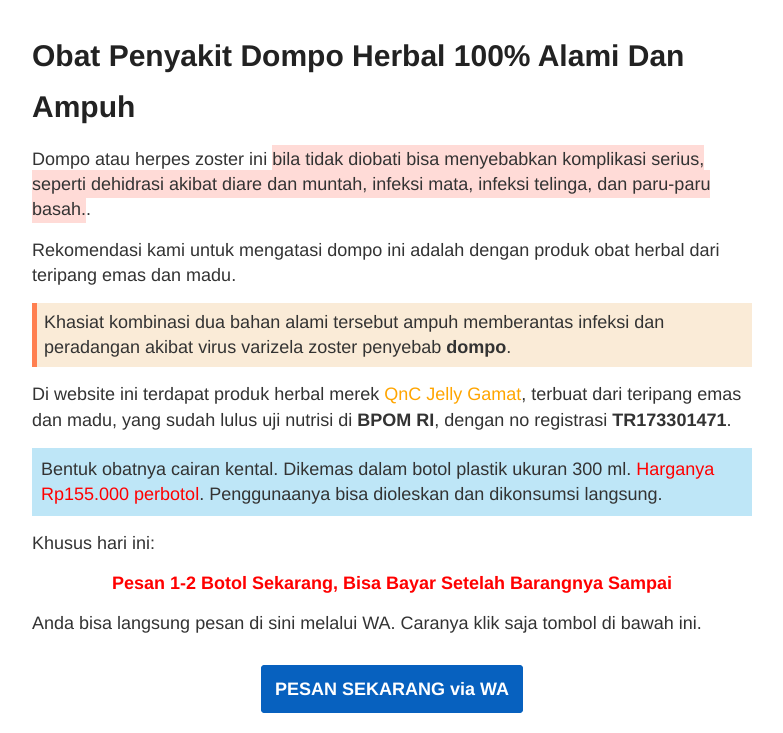
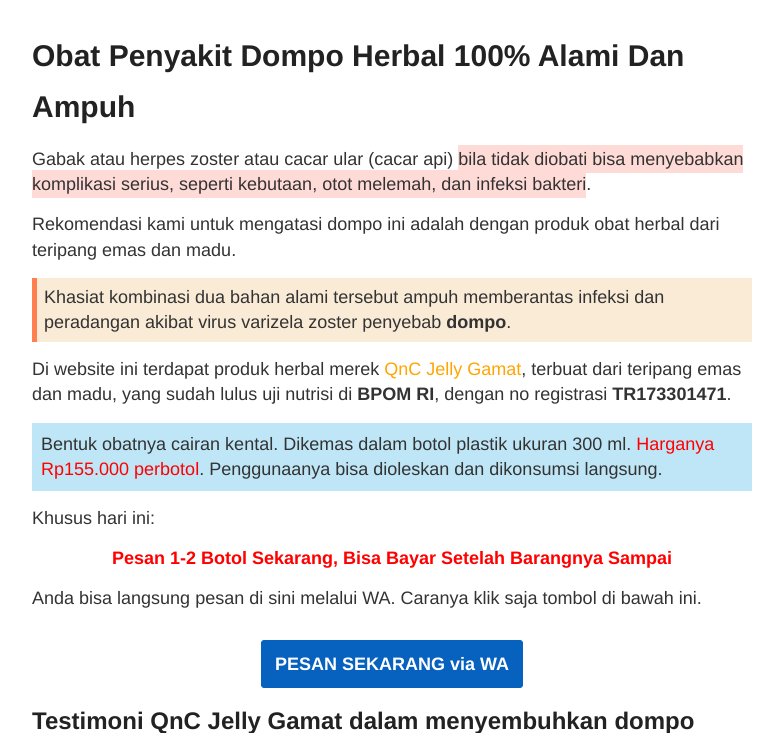
Before and after one commit to zeinherbal/zeinherbal.github.io, a Jekyll site: the page built from _posts/2019-12-23-obat-penyakit-dompo.md, in a window 1280 px wide and 900 px high, cut to the strip 0-733 px from the top of the window. Shown: the whole strip, without its empty margins (248-1031 px from the left). Built offline with Jekyll 4.4.1, drawn with Linux system fonts in a browser that asks for light colours.

Commit message:
Update 2019-12-23-obat-penyakit-dompo.md

```diff
--- a/_posts/2019-12-23-obat-penyakit-dompo.md
+++ b/_posts/2019-12-23-obat-penyakit-dompo.md
@@ -3,7 +3,7 @@
 title: Obat Penyakit Dompo Herbal 100% Alami Dan Ampuh
 ---
 
-Dompo atau herpes zoster ini <span style="background-color: #ffdbd7; padding: 4px 0;">bila tidak diobati bisa menyebabkan komplikasi serius, seperti dehidrasi akibat diare dan muntah, infeksi mata, infeksi telinga, dan paru-paru basah.</span>.
+Gabak atau herpes zoster atau cacar ular (cacar api) <span style="background-color: #ffdbd7; padding: 4px 0;">bila tidak diobati bisa menyebabkan komplikasi serius, seperti kebutaan, otot melemah, dan infeksi bakteri</span>.
 
 Rekomendasi kami untuk mengatasi dompo ini adalah dengan produk obat herbal dari teripang emas dan madu.
 
```
